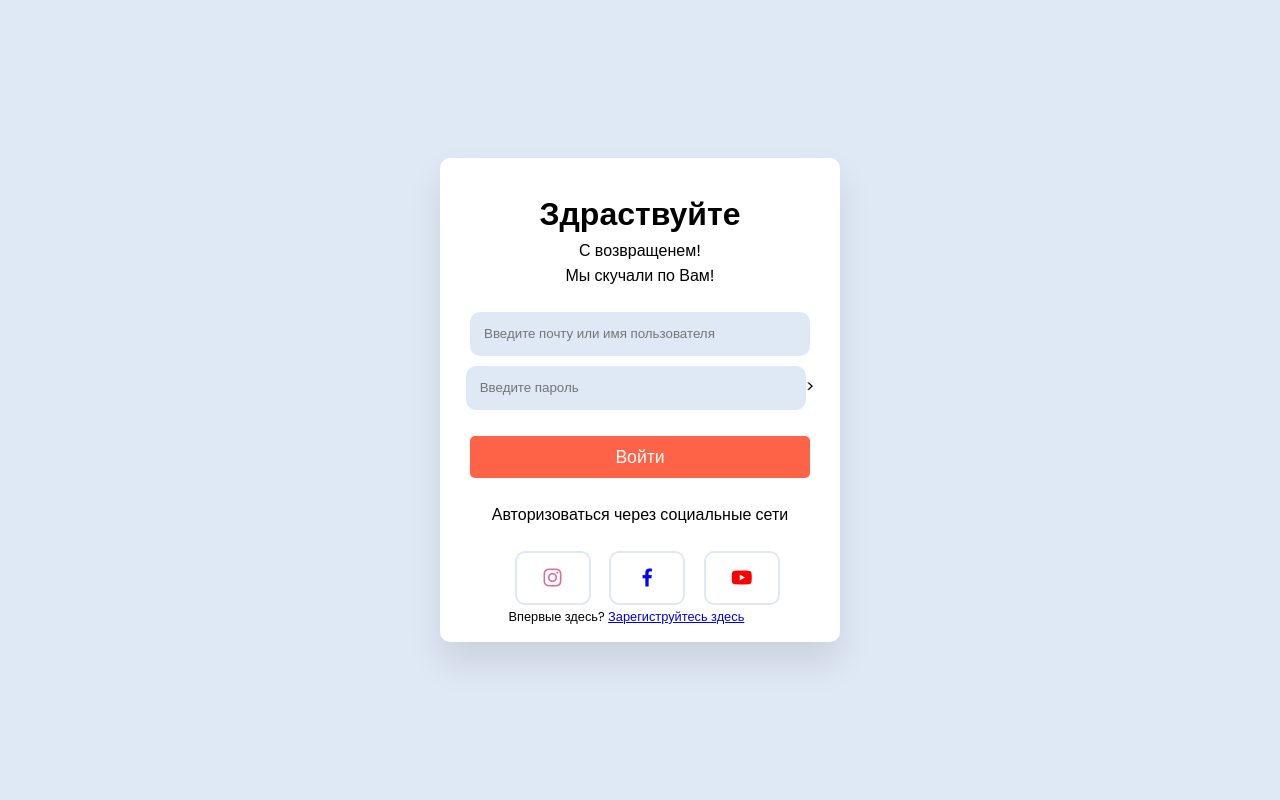
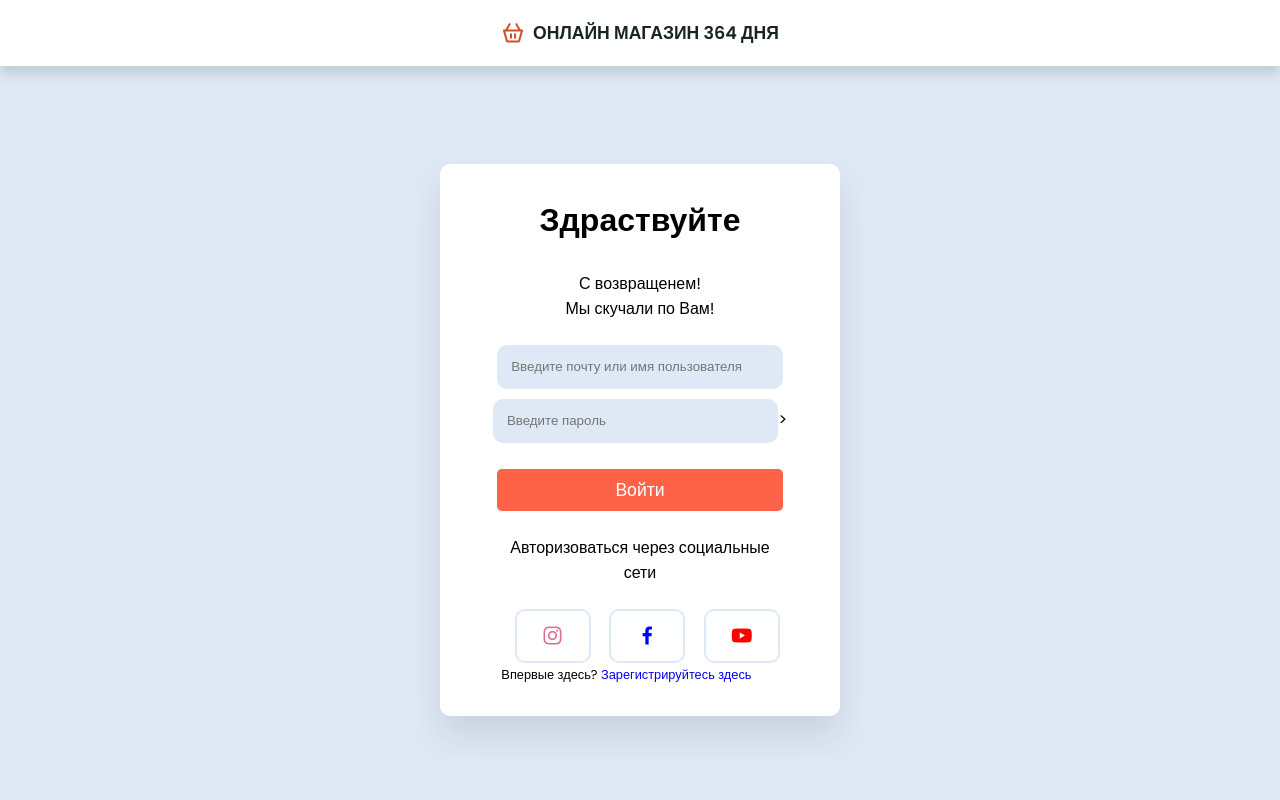
Before and after one commit to ChenMishail/shop364, a PHP site: page /page/authorization in a window 1280 px wide. Run offline with PHP 8.4, Linux system fonts and the light colour scheme.

Commit message:
измененена шапка для страниц авторизации и регистрации

```diff
--- a/css/login_styles.css
+++ b/css/login_styles.css
@@ -1,39 +1,97 @@
 @import url('https://fonts.googleapis.com/css2?family=Poppins:ital,wght@0,100;0,200;0,300;0,400;0,500;0,600;0,700;0,800;0,900;1,100;1,200;1,300;1,400;1,500;1,600;1,700;1,800;1,900&display=swap');
-*{
+
+* {
+    font-family: 'Poppins', sans-serif;
     margin: 0;
     padding: 0;
     box-sizing: border-box;
-    font-family: "Poppins", sans-serif;
+    list-style: none;
+    text-decoration: none;
+    scroll-behavior: smooth;
 }
+
+:root {
+    --red-color: #8f0f0f;
+    --orange-color: #d63d29;
+    --light-orange-color: #d34e26;
+    --light-red-color: #f00000;
+    --text-color: #1a2428;
+    --bg-color: #fff;
+}
+
+::-webkit-scrollbar{
+    width: 0.5rem;
+    background: var(--orange-colot);
+}
+::-webkit-scrollbar-thumb{
+    width: 0.5rem;
+    background: var(--orange-colot);
+    border-radius: 5rem;
+}
+
 body {
     background: #dfe9f5;
+    min-height: 100vh;
+    margin: 0;
+    padding-top: 80px;
     display: flex;
     justify-content: center;
     align-items: center;
-    min-height: 100vh;
-    margin: 0;
 }
+
+.header {
+    position: fixed;
+    top: 0;
+    left: 0;
+    width: 100%;
+    padding: 20px 100px;
+    background: var(--bg-color);
+    box-shadow: 0 8px 11px rgb(14 55 54 / 15%);
+    z-index: 1000;
+    display: flex;
+    justify-content: center;
+    align-items: center;
+}
+
+.logo {
+    display: flex;
+    align-items: center;
+    font-size: 1.1rem;
+    font-weight: 600;
+    color: var(--text-color);
+    column-gap: 0.5rem;
+}
+
+.logo .bx {
+    font-size: 24px;
+    color: var(--light-orange-color);
+}
+
 
 .wrapper {
     width: 400px;
-    padding: 2rem 0 1rem 0;
+    padding: 2rem;
     background: #fff;
     border-radius: 10px;
     text-align: center;
     box-shadow: 0 20px 35px rgba(0, 0, 0, 0.1);
+    margin: 20px 0;
+}
 
-}
-h1{
+h1 {
     font-size: 2rem;
     color: black;
 }
-p{
-    margin-top: 1,7rem;
+
+p {
+    margin-top: 1.7rem;
 }
-form{
+
+form {
     padding-top: 1.5rem;
 }
-form input{
+
+form input {
     width: 85%;
     outline: none;
     border: none;
@@ -42,7 +100,8 @@ form input{
     margin-bottom: 10px;
     border-radius: 10px;
 }
-button{
+
+button {
     font-size: 1.1rem;
     margin-top: 1rem;
     padding: 8px 0;
@@ -53,37 +112,50 @@ button{
     color: #fff;
     cursor: pointer;
 }
-button:hover{
+
+button:hover {
     background: maroon;
 }
-.or{
+
+.or {
     font-size: 1rem;
     margin: 1.5rem;
 }
-.icons i{
+
+.icons i {
     color: blue;
-    padding: 00.8rem 1.5rem;
+    padding: 0.8rem 1.5rem;
     border-radius: 10px;
     margin-left: .9rem;
     font-size: 1.5rem;
     cursor: pointer;
     border: 2px solid #dfe9f5;
 }
-.icons i:hover{
+
+.icons i:hover {
     background: #dfe9f5;
     transition: 1s;
 }
-.icons i:first-child{
+
+.icons i:first-child {
     color: palevioletred;
 }
-.icons i:last-child{
+
+.icons i:last-child {
     color: red;
 }
-.signup{
+
+.signup {
     text-decoration: none;
     font-size: 0.8rem;
     margin: 0.2rem 1.7rem 0 0;
 }
-a::hover{
+
+a:hover {
     text-decoration: underline;
 }
+
+.error-message {
+    color: red;
+    margin-bottom: 15px;
+}
--- a/page/authorization/index.php
+++ b/page/authorization/index.php
@@ -14,6 +14,9 @@ if (!empty($_SESSION['user_id_session'])) {
 
 </head>
 <body>
+    <header class="header">
+         <a href="#" class="logo"><i class='bx bx-basket'></i> ОНЛАЙН МАГАЗИН 364 ДНЯ</a>
+    </header>
     <div class="wrapper">
         <h1>Здраствуйте</h1>
         <!-- Блок для вывода ошибок -->
@@ -39,7 +42,7 @@ if (!empty($_SESSION['user_id_session'])) {
             <i class="bx bxl-youtube"></i>
         </div>
         <div class="signup">
-            Впервые здесь? <a href="/page/registration">Зарегиструйтесь здесь</a>
+            Впервые здесь? <a href="/page/registration">Зарегистрируйтесь  здесь</a>
         </div>
     </div>
 </body>
--- a/page/registration/index.php
+++ b/page/registration/index.php
@@ -10,6 +10,9 @@
 
 </head>
 <body>
+    <header class="header">
+        <a href="#" class="logo"><i class='bx bx-basket'></i> ОНЛАЙН МАГАЗИН 364 ДНЯ</a>
+    </header>
     <div class="wrapper">
         <h1>Регистрация</h1>
         <!-- Блок для вывода ошибок -->
```
